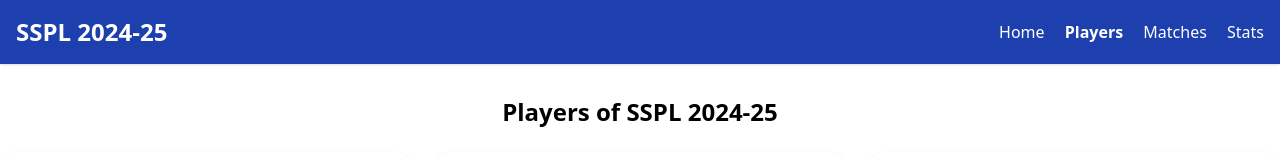
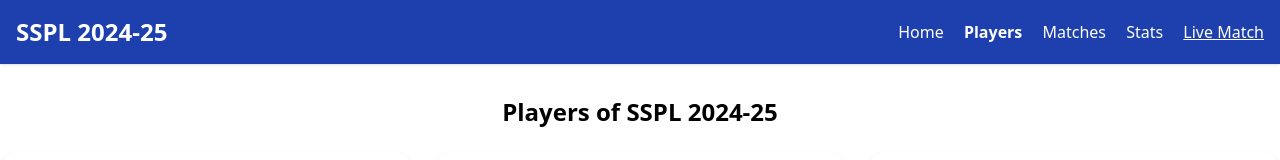
Before and after one commit to Hadi110-hub/SSPL-24-25-website, a plain HTML site: page players.html in a window 1280 px wide. Shown: the top 160 px of the page. Drawn offline with nearby package versions, Linux system fonts and the light colour scheme.

Commit message:
Update players.html

```diff
--- a/players.html
+++ b/players.html
@@ -14,6 +14,7 @@
       <a href="players.html" class="hover:underline block md:inline font-semibold">Players</a>
       <a href="matches.html" class="hover:underline block md:inline">Matches</a>
       <a href="stats.html" class="hover:underline block md:inline">Stats</a>
+      <a href="live-match.html" class="hover: underline block md:inline">Live Match</a>
     </nav>
   </div>
 </header>
```
